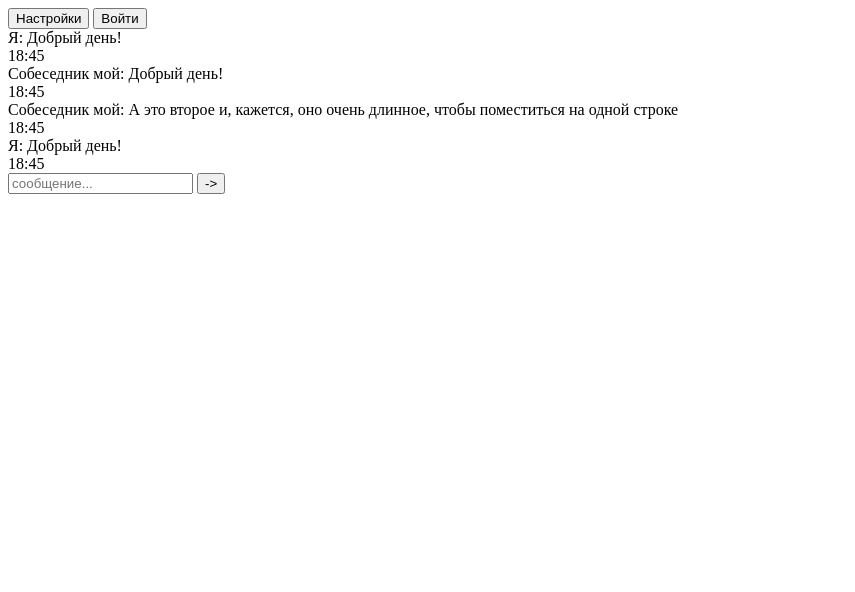
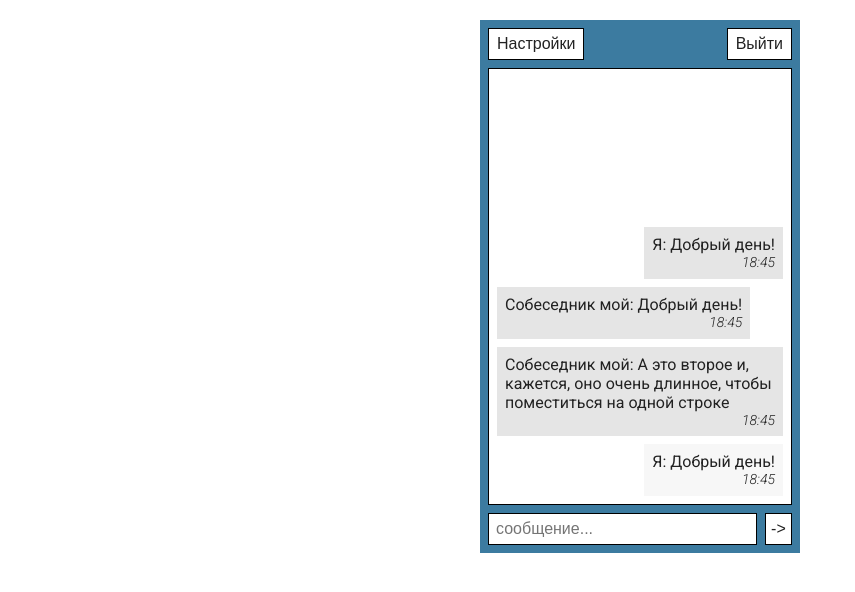
Before and after one commit to Pail4/Messenger, a plain HTML site: page index.html in a window 1280 px wide. Shown: the whole page, without its empty margins (0-855 px from the left). Drawn offline with Linux system fonts and the light colour scheme.

Commit message:
main section finished

```diff
--- a/index.html
+++ b/index.html
@@ -4,19 +4,23 @@
     <meta charset="UTF-8">
     <meta http-equiv="X-UA-Compatible" content="IE=edge">
     <meta name="viewport" content="width=device-width, initial-scale=1.0">
+    <link rel="stylesheet" href="./styles/clear.css">
+    <link rel="stylesheet" href="./styles/style.css">
     <title>Messenger</title>
 </head>
 <body>
     <div class="main">
         <nav class="nav-panel">
             <button class="nav-panel__settings">Настройки</button>
-            <button class="nav-panel__signin">Войти</button>
+            <button class="nav-panel__signout">Выйти</button>
         </nav>
-        <div class="window">
-            <div class="message message_yourth">Я: Добрый день! <div class="message__time">18:45</div></div>
-            <div class="message message_their">Собеседник мой: Добрый день!<div class="message__time">18:45</div></div>
-            <div class="message message_their">Собеседник мой: А это второе и, кажется, оно очень длинное, чтобы поместиться на одной строке<div class="message__time">18:45</div></div>
-            <div class="message message_yourth">Я: Добрый день!<div class="message__time">18:45</div></div>
+        <div class="window-wrap">
+            <div class="window">
+                <div class="message message_yourth">Я: Добрый день! <div class="message__time">18:45</div></div>
+                <div class="message message_their">Собеседник мой: Добрый день!<div class="message__time">18:45</div></div>
+                <div class="message message_their">Собеседник мой: А это второе и, кажется, оно очень длинное, чтобы поместиться на одной строке<div class="message__time">18:45</div></div>
+                <div class="message message_yourth message_yourth_undelivered">Я: Добрый день!<div class="message__time">18:45</div></div>
+            </div>
         </div>
         <div class="type">
             <form action="" class="type__form">
@@ -25,5 +29,6 @@
             </form>
         </div>
     </div>
+    <div class="settings"></div>
 </body>
 </html>
--- /dev/null
+++ b/styles/clear.css
@@ -0,0 +1,275 @@
+/*----------------------------------------------------------------
+    CSS CLEAR START
+*/
+
+/* http://meyerweb.com/eric/tools/css/reset/
+   v2.0-modified | 20110126
+   License: none (public domain)
+*/
+*{
+    box-sizing: border-box;
+}
+
+html, body, div, span, applet, object, iframe,
+h1, h2, h3, h4, h5, h6, p, blockquote, pre,
+a, abbr, acronym, address, big, cite, code,
+del, dfn, em, img, ins, kbd, q, s, samp,
+small, strike, strong, sub, sup, tt, var,
+b, u, i, center,
+dl, dt, dd, ol, ul, li,
+fieldset, form, label, legend,
+table, caption, tbody, tfoot, thead, tr, th, td,
+article, aside, canvas, details, embed,
+figure, figcaption, footer, header, hgroup,
+menu, nav, output, ruby, section, summary,
+time, mark, audio, video {
+    margin: 0;
+	padding: 0;
+	border: 0;
+	font-size: 100%;
+	font: inherit;
+	vertical-align: baseline;
+}
+
+/* make sure to set some focus styles for accessibility */
+:focus {
+    outline: 0;
+}
+
+/* HTML5 display-role reset for older browsers */
+article, aside, details, figcaption, figure,
+footer, header, hgroup, menu, nav, section {
+	display: block;
+}
+
+body {
+	line-height: 1;
+}
+
+
+
+/**
+ * Address styling not present in IE 7/8/9, Firefox 3, and Safari 4.
+ * Known issue: no IE 6 support.
+ */
+
+[hidden] {
+    display: none;
+}
+
+/**
+ * 1. Correct text resizing oddly in IE 6/7 when body `font-size` is set using
+ *    `em` units.
+ * 2. Prevent iOS text size adjust after orientation change, without disabling
+ *    user zoom.
+ */
+
+html {
+    font-size: 100%; /* 1 */
+    -webkit-text-size-adjust: 100%; /* 2 */
+    -ms-text-size-adjust: 100%; /* 2 */
+}
+
+/**
+ * Address `outline` inconsistency between Chrome and other browsers.
+ */
+
+a:focus {
+    outline: thin dotted;
+}
+
+/**
+ * Improve readability when focused and also mouse hovered in all browsers.
+ */
+
+a:active,
+a:hover {
+    outline: 0;
+}
+
+/**
+ * 1. Remove border when inside `a` element in IE 6/7/8/9 and Firefox 3.
+ * 2. Improve image quality when scaled in IE 7.
+ */
+
+img {
+    border: 0; /* 1 */
+    -ms-interpolation-mode: bicubic; /* 2 */
+}
+
+/**
+ * Address margin not present in IE 6/7/8/9, Safari 5, and Opera 11.
+ */
+
+figure {
+    margin: 0;
+}
+
+/**
+ * Correct margin displayed oddly in IE 6/7.
+ */
+
+form {
+    margin: 0;
+}
+
+/**
+ * Define consistent border, margin, and padding.
+ */
+
+fieldset {
+    border: 1px solid #c0c0c0;
+    margin: 0 2px;
+    padding: 0.35em 0.625em 0.75em;
+}
+
+/**
+ * 1. Correct color not being inherited in IE 6/7/8/9.
+ * 2. Correct text not wrapping in Firefox 3.
+ * 3. Correct alignment displayed oddly in IE 6/7.
+ */
+
+legend {
+    border: 0; /* 1 */
+    padding: 0;
+    white-space: normal; /* 2 */
+    *margin-left: -7px; /* 3 */
+}
+
+/**
+ * 1. Correct font size not being inherited in all browsers.
+ * 2. Address margins set differently in IE 6/7, Firefox 3+, Safari 5,
+ *    and Chrome.
+ * 3. Improve appearance and consistency in all browsers.
+ */
+
+button,
+input,
+select,
+textarea {
+    font-size: 100%; /* 1 */
+    margin: 0; /* 2 */
+    vertical-align: baseline; /* 3 */
+    *vertical-align: middle; /* 3 */
+    border: none;
+    padding: 0;
+    background-color: #fff;
+}
+
+/**
+ * Address Firefox 3+ setting `line-height` on `input` using `!important` in
+ * the UA stylesheet.
+ */
+
+button,
+input {
+    line-height: normal;
+}
+
+/**
+ * Address inconsistent `text-transform` inheritance for `button` and `select`.
+ * All other form control elements do not inherit `text-transform` values.
+ * Correct `button` style inheritance in Chrome, Safari 5+, and IE 6+.
+ * Correct `select` style inheritance in Firefox 4+ and Opera.
+ */
+
+button,
+select {
+    text-transform: none;
+}
+
+/**
+ * 1. Avoid the WebKit bug in Android 4.0.* where (2) destroys native `audio`
+ *    and `video` controls.
+ * 2. Correct inability to style clickable `input` types in iOS.
+ * 3. Improve usability and consistency of cursor style between image-type
+ *    `input` and others.
+ * 4. Remove inner spacing in IE 7 without affecting normal text inputs.
+ *    Known issue: inner spacing remains in IE 6.
+ */
+
+button,
+html input[type="button"], /* 1 */
+input[type="reset"],
+input[type="submit"] {
+    -webkit-appearance: button; /* 2 */
+    cursor: pointer; /* 3 */
+    *overflow: visible;  /* 4 */
+}
+
+/**
+ * Re-set default cursor for disabled elements.
+ */
+
+button[disabled],
+html input[disabled] {
+    cursor: default;
+}
+
+/**
+ * 1. Address box sizing set to content-box in IE 8/9.
+ * 2. Remove excess padding in IE 8/9.
+ * 3. Remove excess padding in IE 7.
+ *    Known issue: excess padding remains in IE 6.
+ */
+
+button::-moz-focus-inner,
+input::-moz-focus-inner {
+    border: 0;
+    padding: 0;
+}
+
+/**
+ * 1. Remove default vertical scrollbar in IE 6/7/8/9.
+ * 2. Improve readability and alignment in all browsers.
+ */
+
+textarea {
+    overflow: auto; /* 1 */
+    vertical-align: top; /* 2 */
+}
+
+/**
+ * Remove most spacing between table cells.
+ */
+
+html,
+button,
+input,
+select,
+textarea {
+    color: #222;
+}
+
+
+::-moz-selection {
+    background: #b3d4fc;
+    text-shadow: none;
+}
+
+::selection {
+    background: #b3d4fc;
+    text-shadow: none;
+}
+
+img {
+    vertical-align: middle;
+}
+
+fieldset {
+    border: 0;
+    margin: 0;
+    padding: 0;
+}
+
+.chromeframe {
+    margin: 0.2em 0;
+    background: #ccc;
+    color: #000;
+    padding: 0.2em 0;
+}
+
+
+/*----------------------------------------------------------------
+    CSS CLEAR FINISH
+*/
--- a/styles/style.scss
+++ b/styles/style.scss
@@ -0,0 +1,103 @@
+@import url(https://fonts.googleapis.com/css?family=Roboto:100,100italic,300,300italic,regular,italic,500,500italic,700,700italic,900,900italic);
+
+
+$BRR: 1px solid #000000;
+$MESG:#E5E5E5;
+$MESG_UNDEL: #F7F7F7;
+
+body{
+    font-family: Roboto, sans-serif;
+    font-style: normal;
+    font-weight: normal;
+    font-size: 16px;
+    line-height: 19px;
+}
+
+
+.main {
+    margin: 20px auto;
+    display: flex;
+    flex-direction: column;
+    width: 320px;
+    height: 533px;
+    padding: 8px;
+
+    background-color: #3c7ba0;
+}
+.nav-panel {
+    display: flex;
+    justify-content: space-between;
+    margin-bottom: 8px;
+}
+.nav-panel__settings,
+.nav-panel__signout {
+    height: 32px;
+    padding: 0 8px;
+
+    border: $BRR;
+}
+
+
+.window-wrap{
+    height: 437px;
+    overflow-y: auto;
+    margin-bottom: 8px;
+    vertical-align: bottom;
+
+    background-color: #fff;
+    border: $BRR;
+}
+.window {
+    display: flex;
+    flex-direction: column;
+    justify-content: flex-end;
+    min-height: 100%;
+}
+.message {
+    min-height: 52px;
+    width: fit-content;
+    max-width: 288px;
+    margin: 8px;
+    margin-top: 0;
+    padding: 8px;
+
+    background-color: $MESG;
+}
+.message_yourth {
+    margin-left: auto;
+    text-align: right;
+}
+.message_yourth_undelivered{
+    background-color: $MESG_UNDEL;
+}
+.message__time {
+    text-align: right;
+    font-style: italic;
+    font-weight: 300;
+    font-size: 14px;
+    line-height: 16px;
+}
+.message_their {
+}
+
+
+.type {
+}
+.type__form {
+    display: flex;
+    min-height: 32px;
+    max-height: 64px;
+    >*{
+        border: $BRR;
+    }
+}
+.type__input {
+    min-height: 32px;
+    height: fit-content;
+    padding-left: 7px;
+    margin-right: 8px;
+    flex-grow: 5;
+}
+.type__send {
+    flex-grow: 1;
+}
```
Also changed, not shown: styles/style.css, 1 other file.
